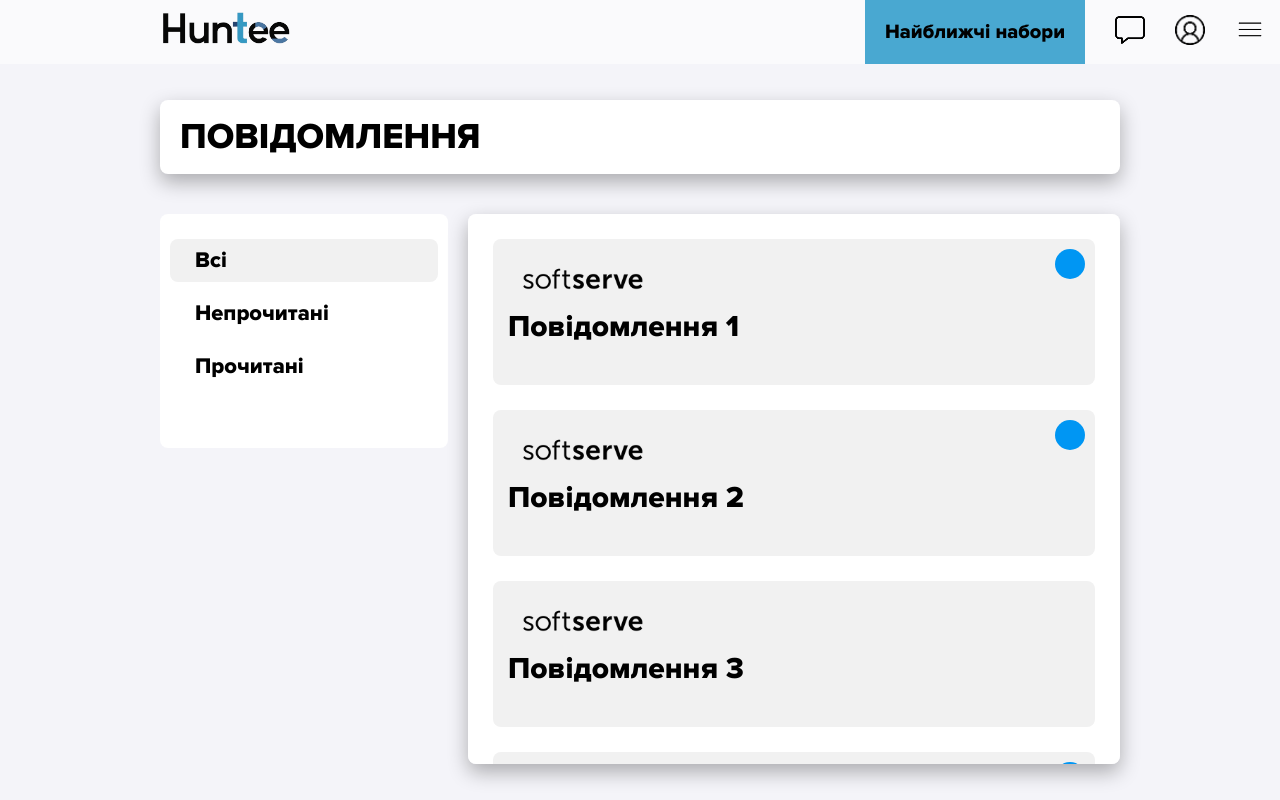
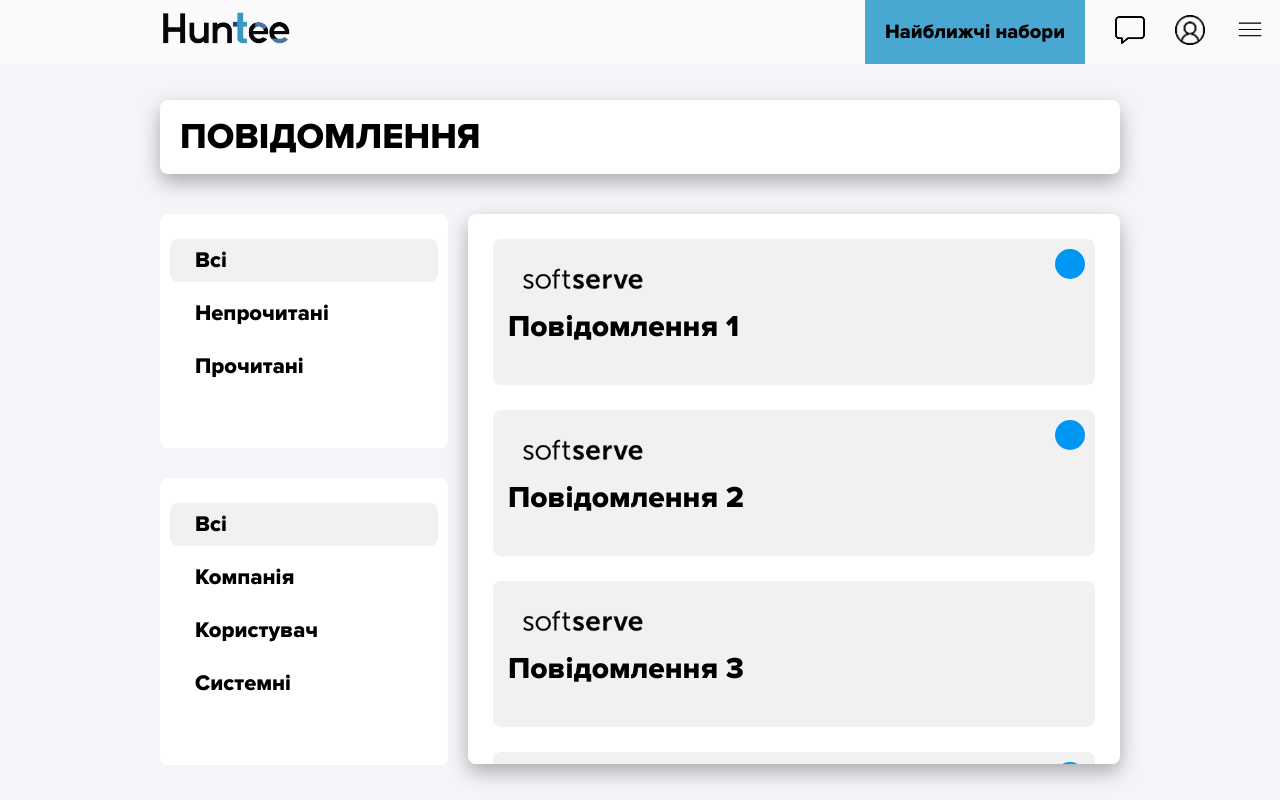
Before and after one commit to valerii-okhmak/huntee, a React (Create React App) app in the folder frontend/: page /messages in a window 1280 px wide. Shown: the top 800 px of the page. Built offline with nearby package versions, Linux system fonts and the light colour scheme; a web font is replaced by a local one.

Commit message:
Add additional message type selection and improve layout styles

```diff
--- a/frontend/src/components/message/messageType/MessageType.css
+++ b/frontend/src/components/message/messageType/MessageType.css
@@ -1,5 +1,9 @@
 .message-type {
+    width: 10%;
     flex: 0 0 30%;
+    display: flex;
+    flex-direction: column;
+    gap: 30px;
 }
 .message-type__container {
     display: flex;
--- a/frontend/src/components/message/messageType/MessageType.js
+++ b/frontend/src/components/message/messageType/MessageType.js
@@ -3,21 +3,40 @@ import './MessageType.css';
 
 const MessageType = () => {
   const [activeType, setActiveType] = useState('all');
+  const [activeType2, setActiveType2] = useState('all');
 
-  const types = [
+  const types1 = [
     { id: 'all', label: 'Всі' },
     { id: 'unread', label: 'Непрочитані' },
     { id: 'read', label: 'Прочитані' }
   ];
 
+  const types2 = [
+    { id: 'all', label: 'Всі' },
+    { id: 'company', label: 'Компанія' },
+    { id: 'user', label: 'Користувач' },
+    { id: 'system', label: 'Системні' }
+  ];
+
   return (
     <div className="message-type">
       <div className="message-type__container">
-        {types.map((type) => (
+        {types1.map((type) => (
           <div
             key={type.id}
             className={`message-type__item ${activeType === type.id ? 'message-type__item--active' : ''}`}
             onClick={() => setActiveType(type.id)}
+          >
+            {type.label}
+          </div>
+        ))}
+      </div>
+      <div className="message-type__container">
+        {types2.map((type) => (
+          <div
+            key={type.id}
+            className={`message-type__item ${activeType2 === type.id ? 'message-type__item--active' : ''}`}
+            onClick={() => setActiveType2(type.id)}
           >
             {type.label}
           </div>
```
